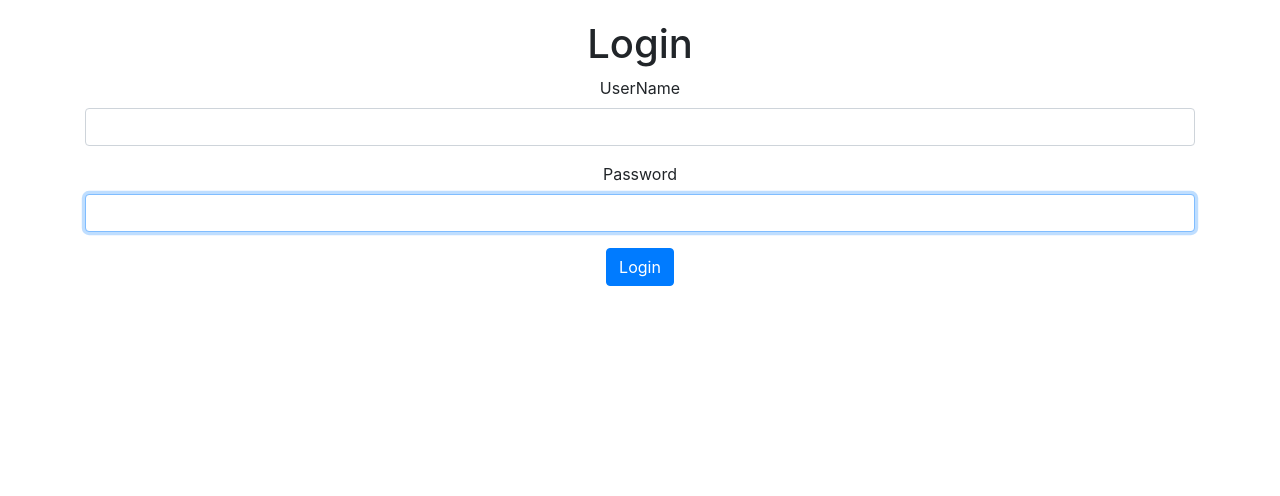
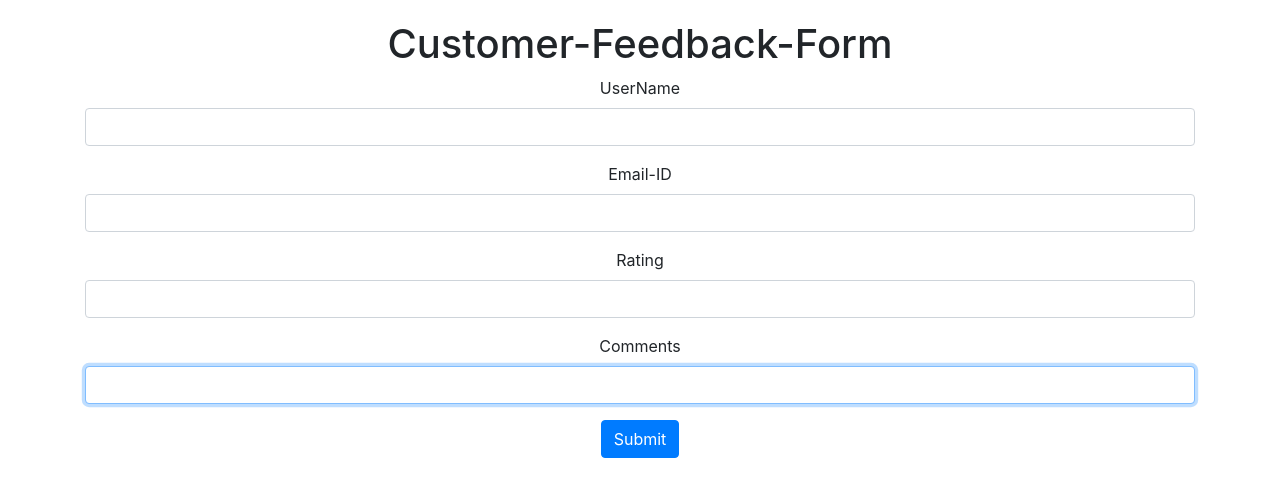
Before and after one commit to soniasoni04/Customer-Feedback-Form, a React (Create React App) app: page / in a window 1280 px wide. Shown: the top 496 px of the page. Built offline with nearby package versions, Linux system fonts and the light colour scheme.

Commit message:
added feedback fields

```diff
--- a/src/components/loginForm.js
+++ b/src/components/loginForm.js
@@ -4,17 +4,25 @@ import Input from "./common/input";
 
 class LoginForm extends Component {
   state = {
-    account: { username: "", password: "" },
-    errors: { username: "", password: "" }
+    account: { username: "", email: "", rating: "", comments: "" },
+    errors: { username: "", email: "", rating: "", comments: "" }
   };
 
   schema = {
     username: Joi.string()
       .required()
       .label("Username"),
-    password: Joi.string()
+    email: Joi.string()
       .required()
-      .label("Password")
+      .label("Email-ID"),
+    rating: Joi.number()
+      .required()
+      .min(0)
+      .max(10)
+      .label("Rating"),
+    comments: Joi.string()
+      .required()
+      .label("Comments")
   };
 
   validate = () => {
@@ -49,7 +57,7 @@ class LoginForm extends Component {
     const { account, errors } = this.state;
     return (
       <div className="container login">
-        <h1 className="">Login</h1>
+        <h1 className="">Customer-Feedback-Form</h1>
         <form onSubmit={this.handleSubmit}>
           <Input
             name="username"
@@ -59,13 +67,27 @@ class LoginForm extends Component {
             errors={errors.username}
           />
           <Input
-            name="password"
-            label="Password"
-            value={account.password}
+            name="email"
+            label="Email-ID"
+            value={account.email}
             onChange={this.handleChange}
-            errors={errors.password}
+            errors={errors.email}
           />
-          <button className="btn btn-primary">Login</button>
+          <Input
+            name="rating"
+            label="Rating"
+            value={account.rating}
+            onChange={this.handleChange}
+            errors={errors.rating}
+          />
+          <Input
+            name="comments"
+            label="Comments"
+            value={account.comments}
+            onChange={this.handleChange}
+            errors={errors.comments}
+          />
+          <button className="btn btn-primary">Submit</button>
         </form>
       </div>
     );
```
